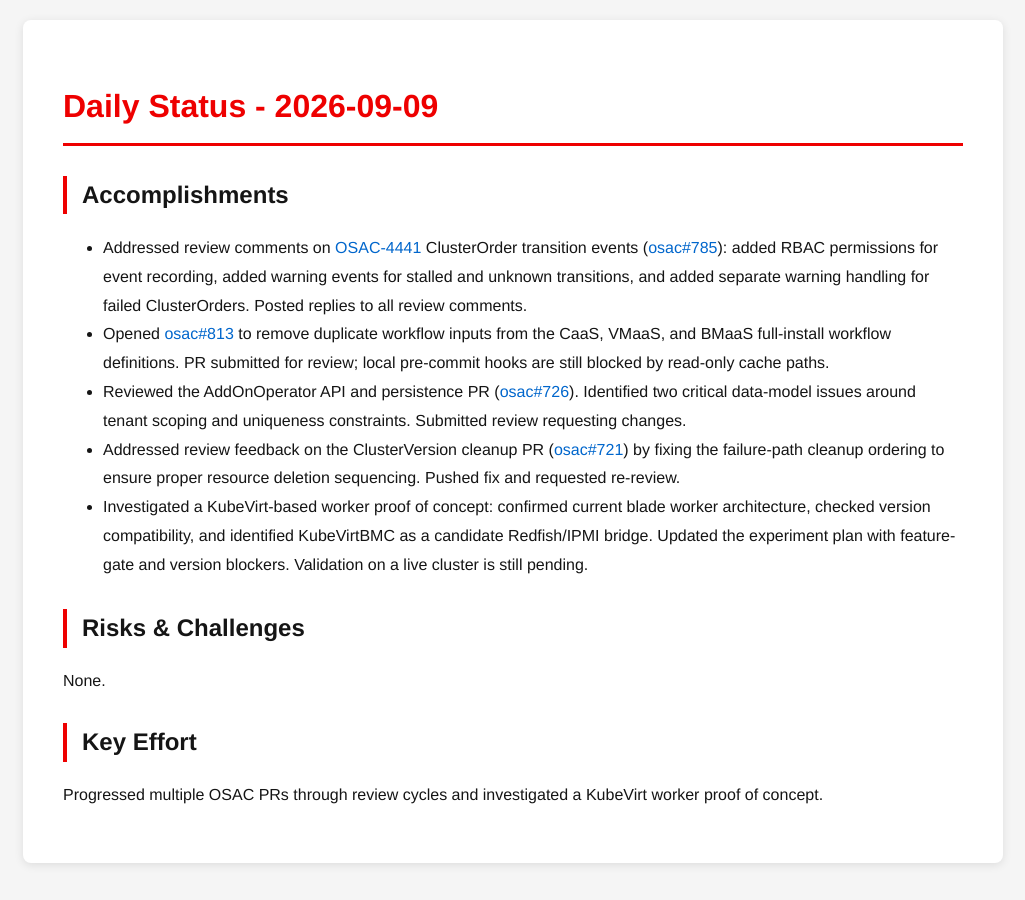
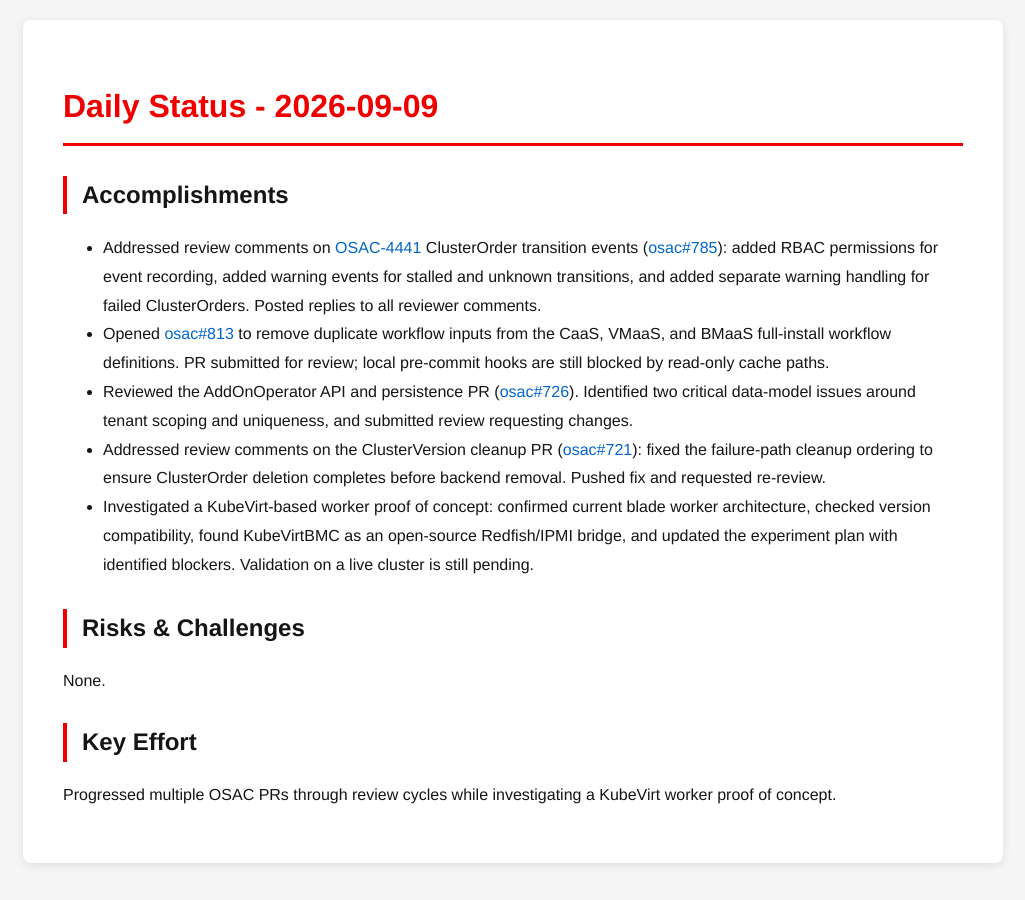
Before and after one commit to tzvatot/daily-status, a Jekyll site: the page built from 2026-09-09.md, in a window 1280 px wide. Shown: the whole page, without its empty margins (127-1152 px from the left). Built offline with Jekyll 4.4.1, drawn with Linux system fonts in a browser that asks for light colours.

Commit message:
Daily status update - 2026-09-09

```diff
--- a/2026-09-09.md
+++ b/2026-09-09.md
@@ -7,14 +7,14 @@
 # Daily Status - 2026-09-09
 
 ## Accomplishments
-- Addressed review comments on [OSAC-4441](https://redhat.atlassian.net/browse/OSAC-4441) ClusterOrder transition events ([osac#785](https://github.com/osac-project/osac/pull/785)): added RBAC permissions for event recording, added warning events for stalled and unknown transitions, and added separate warning handling for failed ClusterOrders. Posted replies to all review comments.
+- Addressed review comments on [OSAC-4441](https://redhat.atlassian.net/browse/OSAC-4441) ClusterOrder transition events ([osac#785](https://github.com/osac-project/osac/pull/785)): added RBAC permissions for event recording, added warning events for stalled and unknown transitions, and added separate warning handling for failed ClusterOrders. Posted replies to all reviewer comments.
 - Opened [osac#813](https://github.com/osac-project/osac/pull/813) to remove duplicate workflow inputs from the CaaS, VMaaS, and BMaaS full-install workflow definitions. PR submitted for review; local pre-commit hooks are still blocked by read-only cache paths.
-- Reviewed the AddOnOperator API and persistence PR ([osac#726](https://github.com/osac-project/osac/pull/726)). Identified two critical data-model issues around tenant scoping and uniqueness constraints. Submitted review requesting changes.
-- Addressed review feedback on the ClusterVersion cleanup PR ([osac#721](https://github.com/osac-project/osac/pull/721)) by fixing the failure-path cleanup ordering to ensure proper resource deletion sequencing. Pushed fix and requested re-review.
-- Investigated a KubeVirt-based worker proof of concept: confirmed current blade worker architecture, checked version compatibility, and identified KubeVirtBMC as a candidate Redfish/IPMI bridge. Updated the experiment plan with feature-gate and version blockers. Validation on a live cluster is still pending.
+- Reviewed the AddOnOperator API and persistence PR ([osac#726](https://github.com/osac-project/osac/pull/726)). Identified two critical data-model issues around tenant scoping and uniqueness, and submitted review requesting changes.
+- Addressed review comments on the ClusterVersion cleanup PR ([osac#721](https://github.com/osac-project/osac/pull/721)): fixed the failure-path cleanup ordering to ensure ClusterOrder deletion completes before backend removal. Pushed fix and requested re-review.
+- Investigated a KubeVirt-based worker proof of concept: confirmed current blade worker architecture, checked version compatibility, found KubeVirtBMC as an open-source Redfish/IPMI bridge, and updated the experiment plan with identified blockers. Validation on a live cluster is still pending.
 
 ## Risks & Challenges
 None.
 
 ## Key Effort
-Progressed multiple OSAC PRs through review cycles and investigated a KubeVirt worker proof of concept.
+Progressed multiple OSAC PRs through review cycles while investigating a KubeVirt worker proof of concept.
```
